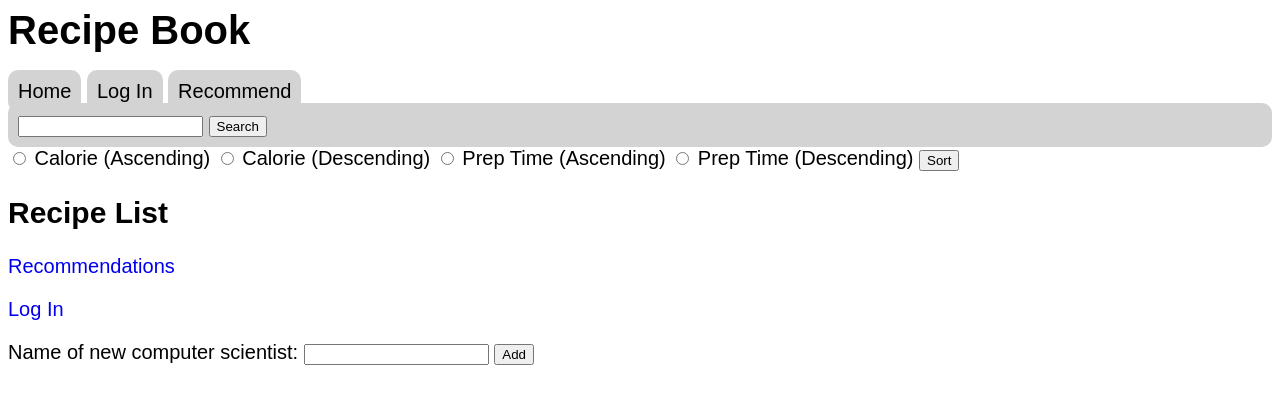
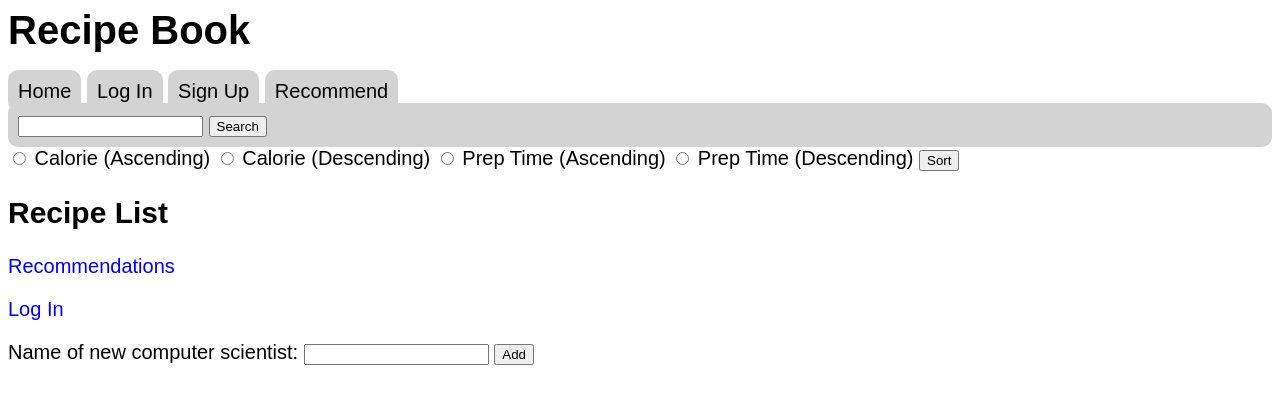
Before and after one commit to ericachensudo/RecipeDatabase, a Flask app: template templates/index.html in a window 1280 px wide. Shown: the top 404 px of the page. Run offline with Flask 2, Linux system fonts and the light colour scheme; the template is opened without the code that fills it, so the values that code supplies are empty; parts of the project's set-up code (start-up, migrations or seed data) failed here and were passed over.

Commit message:
minor changes

```diff
--- a/templates/index.html
+++ b/templates/index.html
@@ -3,14 +3,6 @@
 {% block content %}
 
 <body>
-  <form method="POST" action="/sort">
-    <input type="radio" id="calorie_asc" name="sorting" value="calorie_asc"> Calorie (Ascending)
-    <input type="radio" id="calorie_desc" name="sorting" value="calorie_desc"> Calorie (Descending)
-    <input type="radio" id="prep_asc" name="sorting" value="prep_asc"> Prep Time (Ascending)
-    <input type="radio" id="prep_desc" name="sorting" value="prep_desc"> Prep Time (Descending)
-    <input type="submit" value="Sort">
-  </form>
-
   <h2>Recipe List</h2>
   <ul class="recipe_list">
     {% for n in dish %}
--- a/templates/layout.html
+++ b/templates/layout.html
@@ -31,9 +31,17 @@
   <div >
     <a class="nav_bar" href="/">Home</a>
     <a class="nav_bar" href="/login">Log In</a>
+    <a class="nav_bar" href="/signup">Sign Up</a>
     <a class="nav_bar" href="/recommendations">Recommend</a>
     <form class="nav_bar" method="POST" action="/search">
       <input type="text" name="keyword"> <input type="submit" value="Search">
+    </form>
+    <form method="POST" action="/sort">
+      <input type="radio" id="calorie_asc" name="sorting" value="calorie_asc"> Calorie (Ascending)
+      <input type="radio" id="calorie_desc" name="sorting" value="calorie_desc"> Calorie (Descending)
+      <input type="radio" id="prep_asc" name="sorting" value="prep_asc"> Prep Time (Ascending)
+      <input type="radio" id="prep_desc" name="sorting" value="prep_desc"> Prep Time (Descending)
+      <input type="submit" value="Sort">
     </form>
   </div>
 
```
